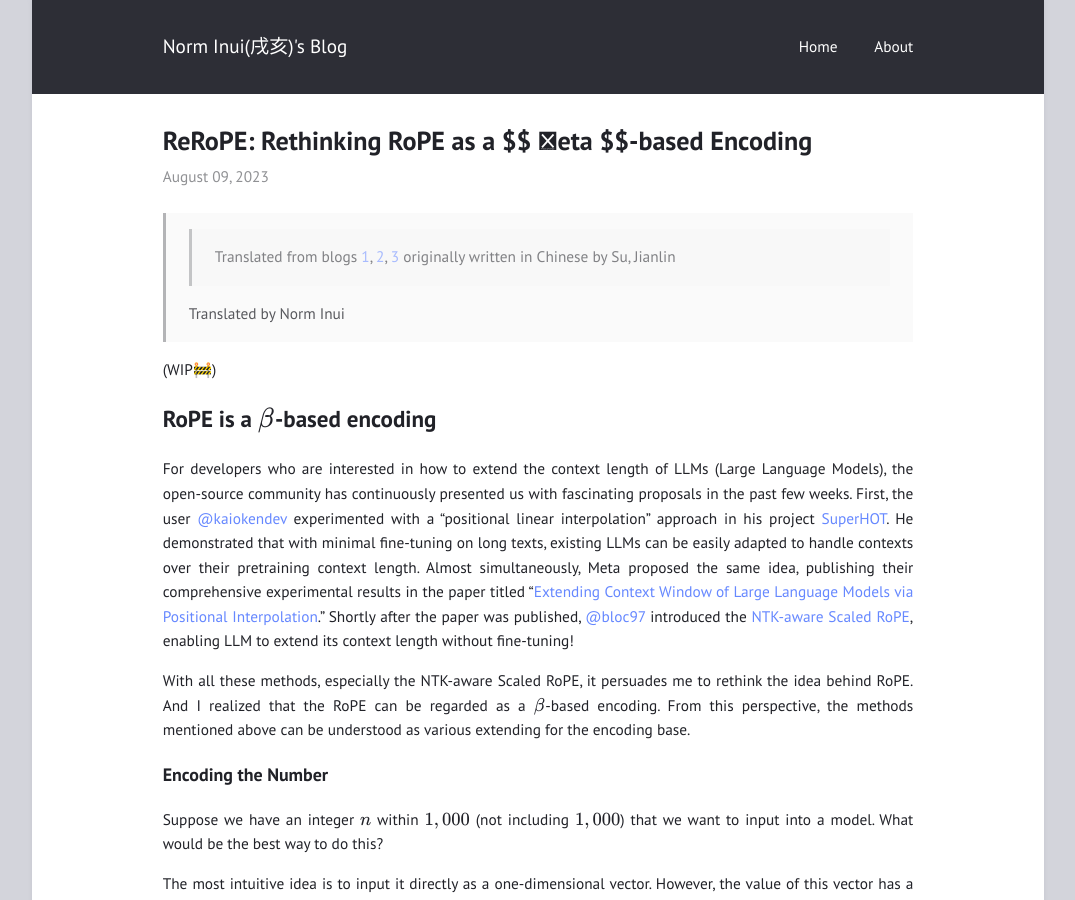
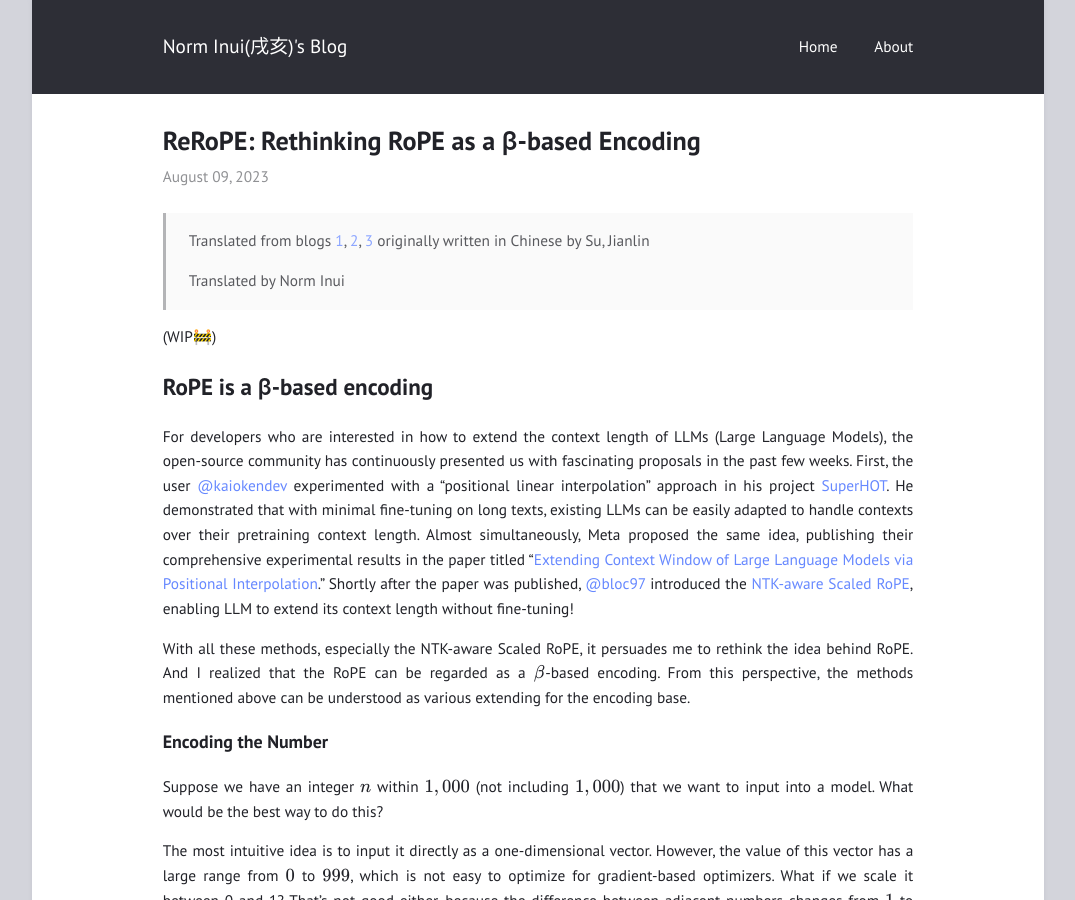
Before and after one commit to NormXU/NormXU.github.io, a Jekyll site: the page built from _posts/2023-08-09-Rethinking-Rotary-Position-Embedding.md, in a window 1280 px wide and 900 px high. Shown: the whole window, without its empty margins (102-1177 px from the left). Built offline with Jekyll 4.4.1, drawn with Linux system fonts in a browser that asks for light colours.

Commit message:
update title and categories

```diff
--- a/_config.yml
+++ b/_config.yml
@@ -20,7 +20,7 @@ navigation:                # accepts {file, title, url, icon, sidebaricon}
   - {file: "README.md"}
 
 external:                  # shows a footer with social links - for available icons see fontawesome.com/icons
-  - {title: Mail, icon: envelope, url: "nxu8@outlook.com"}
+  - {title: Mail, icon: envelope, url: "mailto:nxu8@outlook.com"}
   - {title: Github, icon: github, url: "https://github.com/NormXU"}
 
 comments:
--- a/_posts/2023-08-09-Rethinking-Rotary-Position-Embedding.md
+++ b/_posts/2023-08-09-Rethinking-Rotary-Position-Embedding.md
@@ -1,15 +1,15 @@
 ---
 layout: post
-title: "ReRoPE: Rethinking RoPE as a $$ \beta $$-based Encoding"
+title: "ReRoPE: Rethinking RoPE as a β-based Encoding"
 categories: LLM
 ---
 
-> > Translated from blogs [1](https://kexue.fm/archives/9675), [2](https://kexue.fm/archives/9706), [3](https://kexue.fm/archives/9708) originally written in Chinese by Su, Jianlin
+> Translated from blogs [1](https://kexue.fm/archives/9675), [2](https://kexue.fm/archives/9706), [3](https://kexue.fm/archives/9708) originally written in Chinese by Su, Jianlin
 >
 > Translated by Norm Inui
 
 (WIP🚧)
-## RoPE is a $$ \beta $$-based encoding
+## RoPE is a β-based encoding
 For developers who are interested in how to extend the context length of LLMs (Large Language Models), the open-source community has continuously presented us with fascinating proposals in the past few weeks. First, the user [@kaiokendev](https://www.reddit.com/user/kaiokendev) experimented with a "positional linear interpolation" approach in his project [SuperHOT](https://kaiokendev.github.io/til#extending-context-to-8k).
 He demonstrated that with minimal fine-tuning on long texts, existing LLMs can be easily adapted to handle contexts over their pretraining context length. Almost simultaneously, Meta proposed the same idea, publishing their comprehensive experimental results in the paper titled "[Extending Context Window of Large Language Models via Positional Interpolation](https://arxiv.org/abs/2306.15595)."
 Shortly after the paper was published, [@bloc97](https://www.reddit.com/user/bloc97) introduced the [NTK-aware Scaled RoPE](https://www.reddit.com/r/LocalLLaMA/comments/14lz7j5/ntkaware_scaled_rope_allows_llama_models_to_have/), enabling LLM to extend its context length without fine-tuning!
```
Also changed, not shown: 1 other file.
